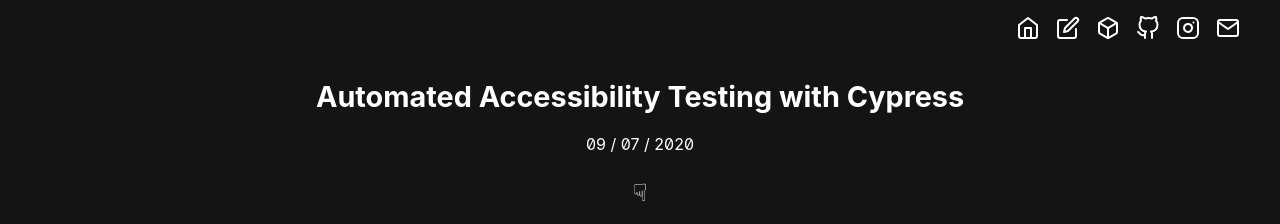
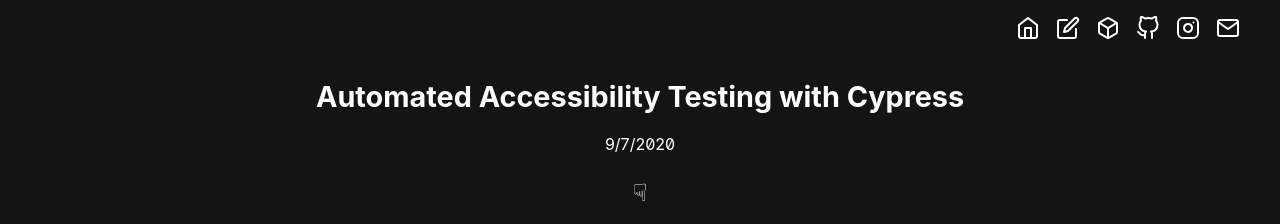
Before and after one commit to darkhist/darkhist.me, a Next.js app: page /blog/cypress-axe-part-one in a window 1280 px wide. Shown: the top 224 px of the page. Built offline with nearby package versions, Linux system fonts and the light colour scheme; a web font is replaced by a local one.

Commit message:
feat: sort posts by date

```diff
--- a/pages/blog/[post].js
+++ b/pages/blog/[post].js
@@ -11,6 +11,7 @@
 import styles from '../../styles/post.module.css';
 
 import getSlugs from '../../util/getSlugs';
+import formatDate from '../../util/formatDate';
 
 const CodeBlock = ({ language, value }) => (
   <SyntaxHighlighter language={language} style={a11yDark}>
@@ -36,7 +37,7 @@
   return (
     <Layout>
       <h1 className={styles.title}>{title}</h1>
-      <p className={styles.date}>{date}</p>
+      <p className={styles.date}>{formatDate(date)}</p>
       <div className={styles.divider}>
         <span role="presentation"> &#9759; </span>
       </div>
--- a/posts/cypress-axe-part-one.md
+++ b/posts/cypress-axe-part-one.md
@@ -1,6 +1,6 @@
 ---
 title: Automated Accessibility Testing with Cypress
-date: '09 / 07 / 2020'
+date: '2020-09-07'
 ---
 
 I'm in the middle of making this website, and figured that now would be a good time to add tests which automatically run accessibility audits
--- /dev/null
+++ b/posts/ios-14-homescreen.md
@@ -0,0 +1,8 @@
+---
+title: Creating an Aesthetic Home Screen with iOS 14 & RoutineHub
+date: '2020-10-02'
+---
+
+With the release of iOS 14, Apple has _finally_ given users the ability to customize how their home screens look & feel
+
+<img src="/img/screen_one" alt="home screen one" height="100px" />
--- /dev/null
+++ b/util/formatDate.js
@@ -0,0 +1,2 @@
+const formatDate = (str) => new Date(str).toLocaleDateString('en-US', { timeZone: 'UTC' });
+export default formatDate;
```
Also changed, not shown: components/PostList.js (+6 -2 lines), public/img/screen_one.png (added), public/img/screen_two.png (added).
